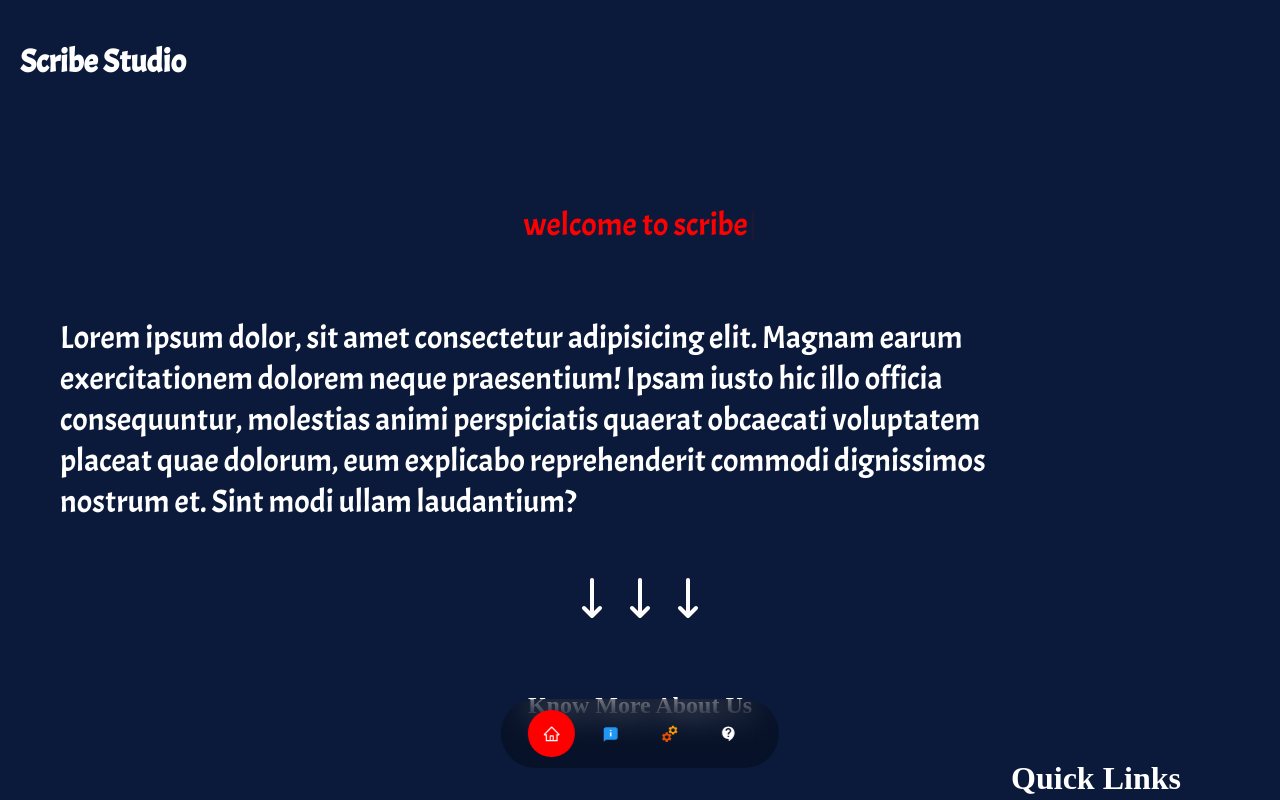
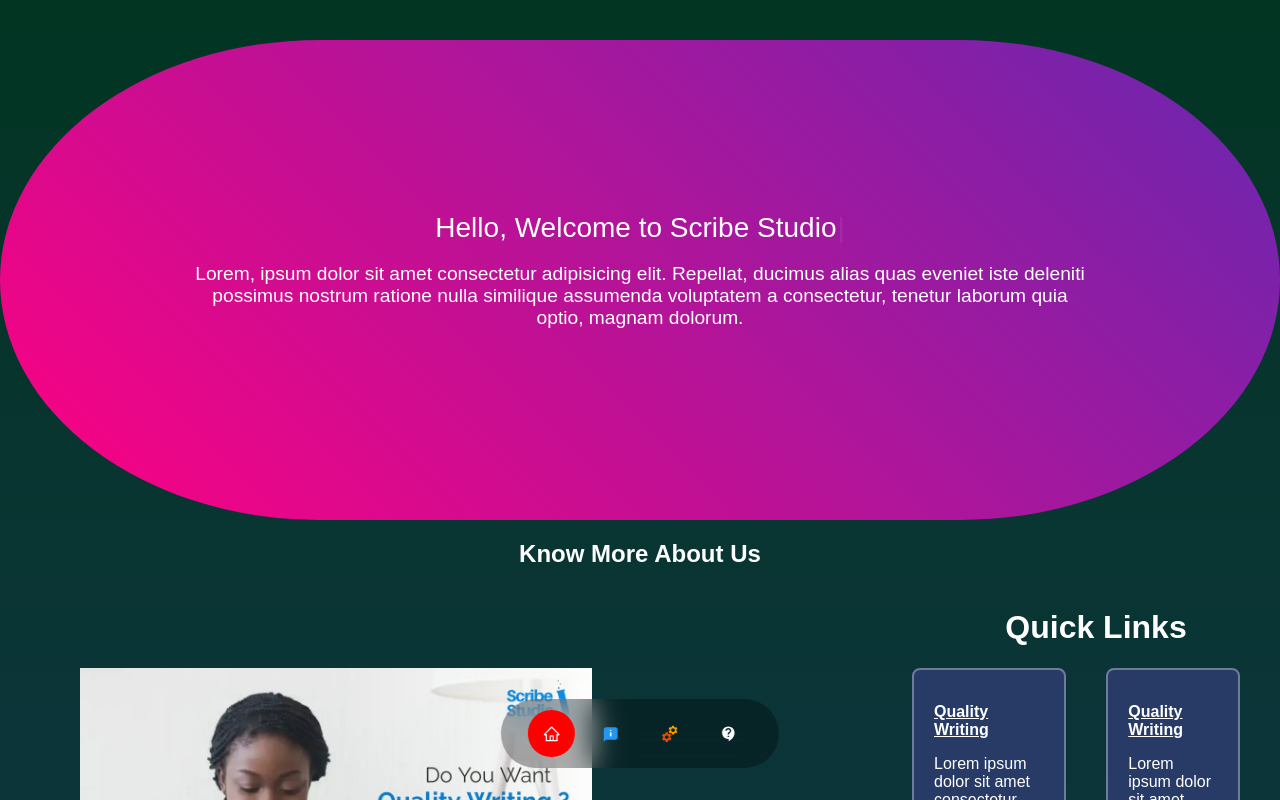
Before and after one commit to Domains18/expressa-frontend, a React (Create React App) app: page / in a window 1280 px wide. Shown: the top 800 px of the page. Built offline with nearby package versions, Linux system fonts and the light colour scheme.

Commit message:
changes app &header

```diff
--- a/src/App.css
+++ b/src/App.css
@@ -5,7 +5,7 @@ body{
   margin: 0;
   color: #fff;
   box-sizing: border-box;
-  background: #0b1a3b;
+  background: linear-gradient(#023522, #1b335f);
 }
 html{
   scroll-behavior: smooth;
--- a/src/components/About/About.css
+++ b/src/components/About/About.css
@@ -53,8 +53,8 @@ article:hover{
     }
     .about-us img{
         width: 80%;
-        padding-left: 0;
-        padding: 30px;
+        margin: auto;
+        padding: 0 50px;
         padding-bottom: 0;
         height: 100%;
     }
--- a/src/components/Header/Header.css
+++ b/src/components/Header/Header.css
@@ -1,62 +1,66 @@
-.header{
-    font-family: 'Acme', sans-serif;
+body {
+    margin: 0;
+    padding: 0;
+    font-family: sans-serif;
 }
-a{
-    color: white;
-    font-size: 1.5rem;
-    text-decoration: none;
+#Header{
+    padding-top: 40px;
 }
-a:hover{
-    font-size: 1.7rem;
-    color: lightcyan;
-}
-.header-txt{
-    display: flex;
-    justify-content: flex-start;
-    padding: 20px;
-    padding-bottom: 80px;
-}
-.content-container{
-    display: flex;
-    flex-direction: column;
-    padding: 20px;
-    font-size: 2rem;
-}
-.new-text{
-    padding: 40px;
-    padding-bottom: 0;
-    width: 78%;
-}
-.typewriter{
-    margin: auto;
-}
-span{
-    color: red;
-}
-.arrows{
+section {
+    position: relative;
+    height: 60vh;
+    width: 100%;
     display: flex;
     justify-content: center;
-    padding-bottom: 50px;
-    font-size: 3rem;
+    align-items: center;
+    overflow: hidden;
 }
-.arrows:hover{
-    color: crimson;
+
+section:before {
+    content: '';
+    position: absolute;
+    top: 0;
+    left: 0;
+    width: 100%;
+    height: 100%;
+    background: linear-gradient(45deg, #ff0081, #6827b0);
+    border-radius: 50% 50% 50% 50%/ 100% 100% 100% 100%;
+}
+
+section .content {
+    position: relative;
+    z-index: 1;
+    margin: 0 auto;
+    max-width: 900px;
+    text-align: center;
+}
+
+span {
+
+    margin: 0;
+    padding: 0;
+    color:  #fff;
+    font-size: 28px;
+
+}
+
+section p {
+    color: #fff;
+    font-size: 1.2em;
 }
 @media screen and (max-width: 600px) {
-    .header{
+    #Header{
         width: 100%;
+        padding-top: 20px;
     }
-    .content-container{
-        align-items: center;
-        font-size: 18px;
+    section{
+        height: 75vh;
+        margin: auto;
+        padding-left: 20px;
+        padding: 10px;
+        font-size: 15px;
     }
-    .typewriter{
-        margin: auto;
-        padding: 0;
-        padding-top: 40px;
-    }
-    .arrows{
-        font-size: 1.5rem;
-        justify-content: center;
+    span{
+        font-size: 24px;
     }
 }
--- a/src/components/Header/Header.jsx
+++ b/src/components/Header/Header.jsx
@@ -1,43 +1,24 @@
-import React from 'react';
-import {HiOutlineArrowNarrowDown} from 'react-icons/hi'
+import React from 'react'
+import Typewriter from 'typewriter-effect'
 import './Header.css'
-import Typewriter from 'typewriter-effect'
 const Header = () => {
   return (
-    <div className="header">
-        <div className="header-txt">
-            <h1>Scribe Studio</h1>
-        </div>
-
-        {/* body */}
-        <div className="content-container">
-            <div className="typewriter">
+    <div id='Header'>
+        <section>
+              <div class="content">
                   <Typewriter
                   options={{
-                    strings: [
-
-                        'Hello', 'welcome to scribe'
-                        , 'For all your writing needs',
-                        'Talk to us',
-                        'call: +254757387606',
-                        'Email: gibsonsgibson88@gmail.com'
+                    strings: ["Hello, Welcome to Scribe Studio",
+                            "Write to us: sribeug@gmail.com",
+                            'Call Us: +25674475478'
                   ],
                   autoStart: true,
-                    loop: true
+                  loop: true,
                   }}
                   />
+                  <p>Lorem, ipsum dolor sit amet consectetur adipisicing elit. Repellat, ducimus alias quas eveniet iste deleniti possimus nostrum ratione nulla similique assumenda voluptatem a consectetur, tenetur laborum quia optio, magnam dolorum.</p>
               </div>
-            <div className="new-text">
-                <p>
-                    Lorem ipsum dolor, sit amet consectetur adipisicing elit. Magnam earum exercitationem dolorem neque praesentium! Ipsam iusto hic illo officia consequuntur, molestias animi perspiciatis quaerat obcaecati voluptatem placeat quae dolorum, eum explicabo reprehenderit commodi dignissimos nostrum et. Sint modi ullam laudantium?
-                </p>
-            </div>
-        </div>
-        <div className="arrows">
-            <HiOutlineArrowNarrowDown/>
-            <HiOutlineArrowNarrowDown/>
-            <HiOutlineArrowNarrowDown/>
-        </div>
+        </section>
     </div>
   )
 }
```
Lines whose indentation alone changed are shown as unchanged.
